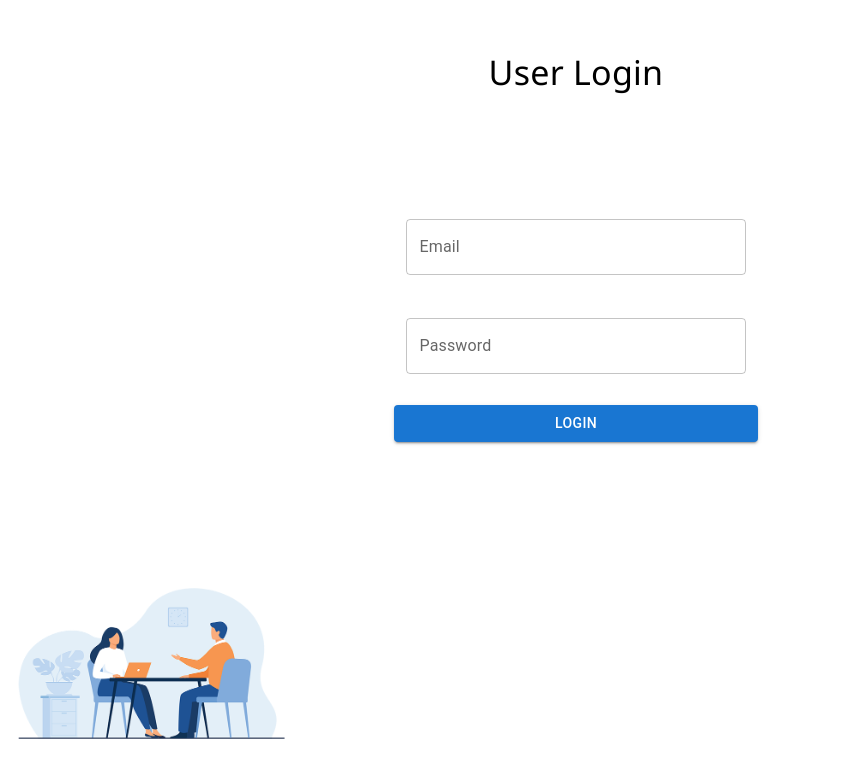
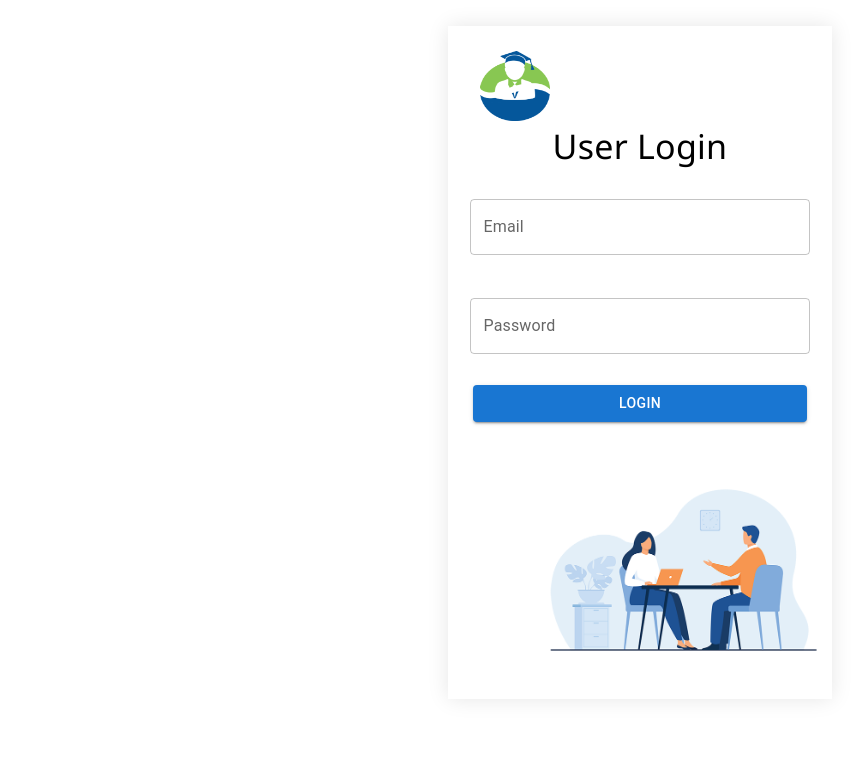
Before and after one commit to ravinduiddamalgoda/jobCloneApp, a React (Vite) app in the folder clientJob/: page / in a window 1280 px wide. Shown: the top 778 px of the page, without its empty margins (0-855 px from the left). Built offline with nearby package versions, Linux system fonts and the light colour scheme; what @react-pdf/renderer would draw is missing.

Commit message:
minor styles

```diff
--- a/clientJob/src/screens/CvGeneration.jsx
+++ b/clientJob/src/screens/CvGeneration.jsx
@@ -50,7 +50,17 @@ const useStyle = makeStyles((theme) => ({
       backgroundColor: "#F4F4F4",
       borderRadius: "5px",
       marginBottom: "2rem",
-      marginEnd:"2rem!important"
+      marginEnd:"2rem!important",
+    },
+    formCtrl2: {
+        marginTop: "2rem !important",
+        padding: "20px",
+        backgroundColor: "#F4F4F4",
+        borderRadius: "5px",
+        marginBottom: "2rem",
+        marginEnd:"2rem!important",
+        fontSize:"1rem",
+        marginStart:"0.5rem"
       },
     login: {
       fontFamily: "'Segoe UI', sans-serif",
@@ -63,7 +73,27 @@ const useStyle = makeStyles((theme) => ({
       marginRight: "auto",
     },
     btnAddSkill:{
-        background:'black'
+        background:'#017143',
+        paddingLeft:"2rem",
+        paddingRight:"2rem",
+        marginStart:"2rem !important",
+        marginTop:"1rem",
+        marginBottom:"1rem",
+        color:"white"
+    },
+    btnAddSkill:{
+        background:'#017143',
+        paddingLeft:"2rem",
+        paddingRight:"2rem",
+        marginStart:"2rem !important",
+        marginTop:"1rem",
+        marginBottom:"1rem",
+        color:"white",
+        transition: 'background-color 0.3s ease',
+        '&:hover': {
+         background: '#1976d2',
+  },
+
     },
   }));
 
@@ -231,7 +261,7 @@ const useStyle = makeStyles((theme) => ({
                                 </Grid>
                             </Grid>
                           <Typography variant="h6"> Skills</Typography>
-                          <Grid item xs={12} sm={6}>
+                          <Grid container spacing={2}>
                           <FieldArray
                               name="skills"
                               render={arrayHelpers => (
@@ -239,7 +269,8 @@ const useStyle = makeStyles((theme) => ({
                                   {values.skills && values.skills.length > 0 ? (
                                   values.skills.map((skill, index) => (
                                       <div key={index}>
-                                      <Field name={`skill.${index}`} />
+                                      <Field name={`skill.${index}`} className={classes.formCtrl2}/>
+
                                       <Button
                                           className={classes.btnAddSkill}
                                           type="button"
@@ -254,13 +285,12 @@ const useStyle = makeStyles((theme) => ({
                                       >
                                           Remove
                                       </Button>
-
                                       </div>
                                   ))
                                   ) : (
                                   <Button type="button" onClick={() => arrayHelpers.push('')} className={classes.btnAddSkill}>
                                       {/* show this when user has removed all friends from the list */}
-                                      Add Your Skill
+                                      Add Your Skills
                                   </Button>
                                   )}
                                   {/* <div>
@@ -300,7 +330,6 @@ const useStyle = makeStyles((theme) => ({
                                 <Grid item xs={12} sm={2}>
                                     <Button
                                         onClick={() => handleSubmit()}
-
                                         type="submit"
                                         variant="contained"
                                         sx={{marginTop: '20px' , backgroundColor:"#017143" , width:"100%"}}>
@@ -318,13 +347,6 @@ const useStyle = makeStyles((theme) => ({
 
                   </Container>
 
-
-
-
-
-
-
-
               </>
           );
     }
--- a/clientJob/src/screens/LoginPage.jsx
+++ b/clientJob/src/screens/LoginPage.jsx
@@ -7,6 +7,7 @@ import { Formik } from 'formik';
 import * as Yup from 'yup';
 import { AuthContext } from '../component/AuthProvider';
 import jobImg from '../assets/job.png'
+import Logo from '../assets/loginLogo.png'
 // import { useSnackbar } from 'notistack';
 import { useSnackbar } from 'notistack';
 import axios from 'axios';
@@ -17,19 +18,20 @@ const useStyle = makeStyles((theme)=>({
     // height: "100vh",
     // margin: "0 auto",
     marginTop: '2%',
-    marginLeft: '30%',
+    marginLeft: 'auto',
     marginRight: 'auto',
     marginBottom: '5%',
-    paddingBottom: '5%',
-    height: '60vh',
+    paddingBottom: '2%',
+    height: 'auto',
     display: 'flex',
     flexDirection: 'column',
     paddingTop:'2%',
+    boxShadow: "0px 0px 20px rgba(0, 0, 0, 0.1)",
     // paddingBottom: '0%',
     // borderColor: 'black',
     // background: "white",
-    borderRadius: '6px',
-    borderBlockWidth :'thick',
+    // borderRadius: '10px',
+    // // borderBlockWidth :'thick',
     // border: 'solid',
     // borderTopColor: '#824AAF',
     // borderRightColor: '#824AAF',
@@ -55,7 +57,7 @@ const useStyle = makeStyles((theme)=>({
     fontFamily: '"Segoe UI"',
     // paddingLeft: '13%'
     flex: '1',
-    textAlign: 'center'
+    textAlign: 'center',
   }
 
 }))
@@ -118,7 +120,7 @@ export function LoginPage(){
     };
 
     return (
-      <Box style={{ width : '100%' , height:'100%' , margin: '0'}}>
+      <Box style={{ width : '100%' , height:'100%' , margin: 'auto auto'}}>
       <Box className={classes.root}>
         <Formik
           initialValues={{
@@ -136,6 +138,9 @@ export function LoginPage(){
           {({values, handleChange, handleSubmit}) => {
             return (
               <>
+               <div style={{ textAlign: 'left' }}>
+                  <img src={Logo} style={{ width: '70px', height: '70px' , marginLeft:"2rem"}} />
+                </div>
                 <Typography variant="h4" className={classes.login}>User Login</Typography>
 
                 <FormControl className={classes.formCtrl} style={{marginTop: '20px' , marginLeft:'10px' , marginRight: '10px'}}>
@@ -164,16 +169,21 @@ export function LoginPage(){
                   onClick={() => handleSubmit()}
                   type="submit"
                   variant="contained"
-                  style={{marginTop: '20px' , marginLeft:'10px' , marginRight: '10px'}}
+                  style={{marginTop: '20px' , marginLeft:'25px' , marginRight: '25px'}}
                 >
                   LOGIN
                 </Button>
-              </>
+
+                <div style={{ marginTop:"3rem", textAlign: 'right' }}>
+                  <img src={jobImg} style={{ width: '300px', height: '200px' }} />
+                </div>
+             </>
             );
           }}
         </Formik>
+
       </Box>
-      <img src={jobImg} style={{width:'300px' , textAlign:'left'}}/>
+
       </Box>
     );
   }
```
Also changed, not shown: clientJob/src/assets/loginLogo.png (added). Lines whose indentation alone changed are shown as unchanged.
